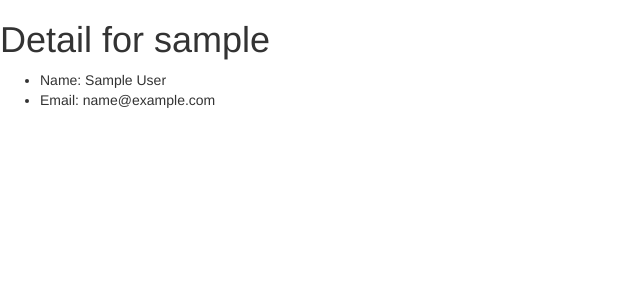
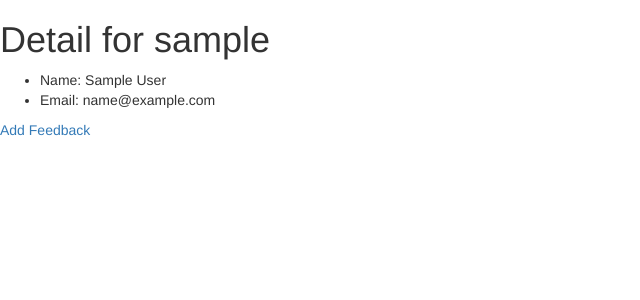
Before and after one commit to milanz14/24.5-hashing-login-authentication, a Flask app: a page that uses templates/userinfo.html in a window 1280 px wide. Shown: the top 300 px of the page, without its empty margins (0-640 px from the left). Run offline with Flask 2, Linux system fonts and the light colour scheme; the visitor is signed in with stand-in values (Sample User, id 1); tables that the repository leaves empty hold one stand-in row (values such as "Sample post"); some libraries are stand-ins or nearby versions.

Commit message:
added the routes but need to write the logic

```diff
--- a/app.py
+++ b/app.py
@@ -43,12 +43,38 @@ def show_secret_route(username):
     """ show the secret route once a user is registered and
     stored in session """
     user = User.query.filter_by(username=username).first()
-
+    # need to add the Feedback query here to find feedback tied to the logged in user
     if 'username' not in session:
         flash('You must be logged in to see this.')
         return redirect('/login')
     else:
         return render_template('userinfo.html', user=user)
+
+@app.route('/users/<username>/feedback/add')
+def show_activer_user_feedback(username):
+    user = User.query.filter_by(username=username).first()
+    if 'username' not in session:
+        flash('You must be logged in to perform this action.')
+        return redirect('/login')
+    else:
+        return render_template('addfeedback.html', user=user)
+
+@app.route('/users/<username>/delete', methods=['DELETE'])
+def delete_user(username):
+    """ delete the user and the feedback tied to the user """
+    pass
+
+@app.route('/feedback/<int:feedback_id>/update', methods=['GET','POST'])
+def update_feedback(feedback_id):
+    """ GET feedback form if it's the logged in user
+    and UPDATE via POST if the logged in user wrote the feedback """
+    pass
+
+@app.route('/feedback/<int:feedback_id>/delete', methods=['DELETE'])
+def delete_specific_feedback(feedback_id):
+    """ delete a specific piece of feedback if logged in user wrote it """
+    pass
+
 
 @app.route('/login', methods=['GET','POST'])
 def login_user():
--- a/templates/userinfo.html
+++ b/templates/userinfo.html
@@ -6,4 +6,6 @@
         <li>Name: {{ user.firstname}} {{user.lastname }}</li>
         <li>Email: {{ user.email }}</li>
     </ul>
+    <a href="users/{{ user.username }}/feedback/add">Add Feedback</a>
+
 {% endblock %}
```
Also changed, not shown: templates/addfeedback.html (added).
